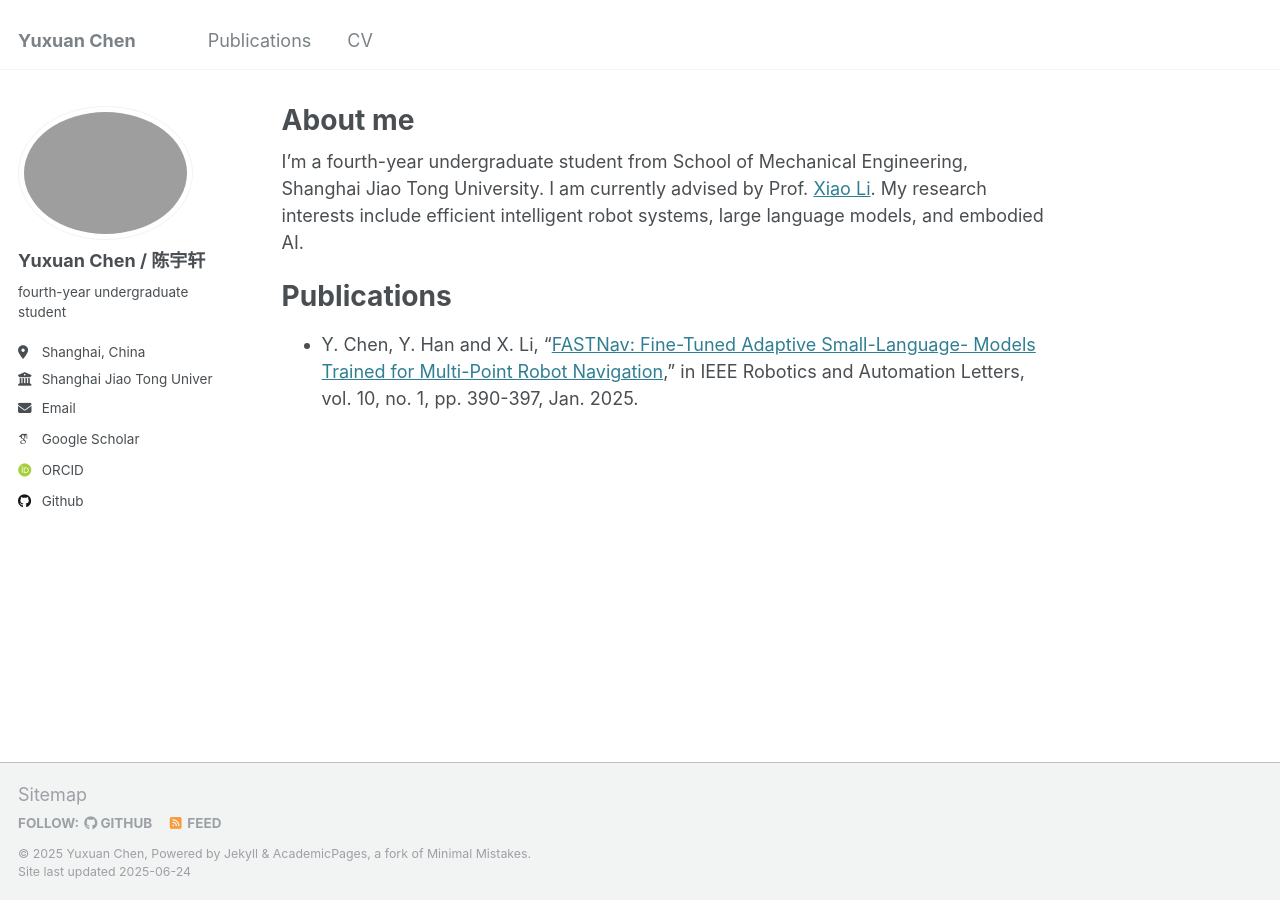
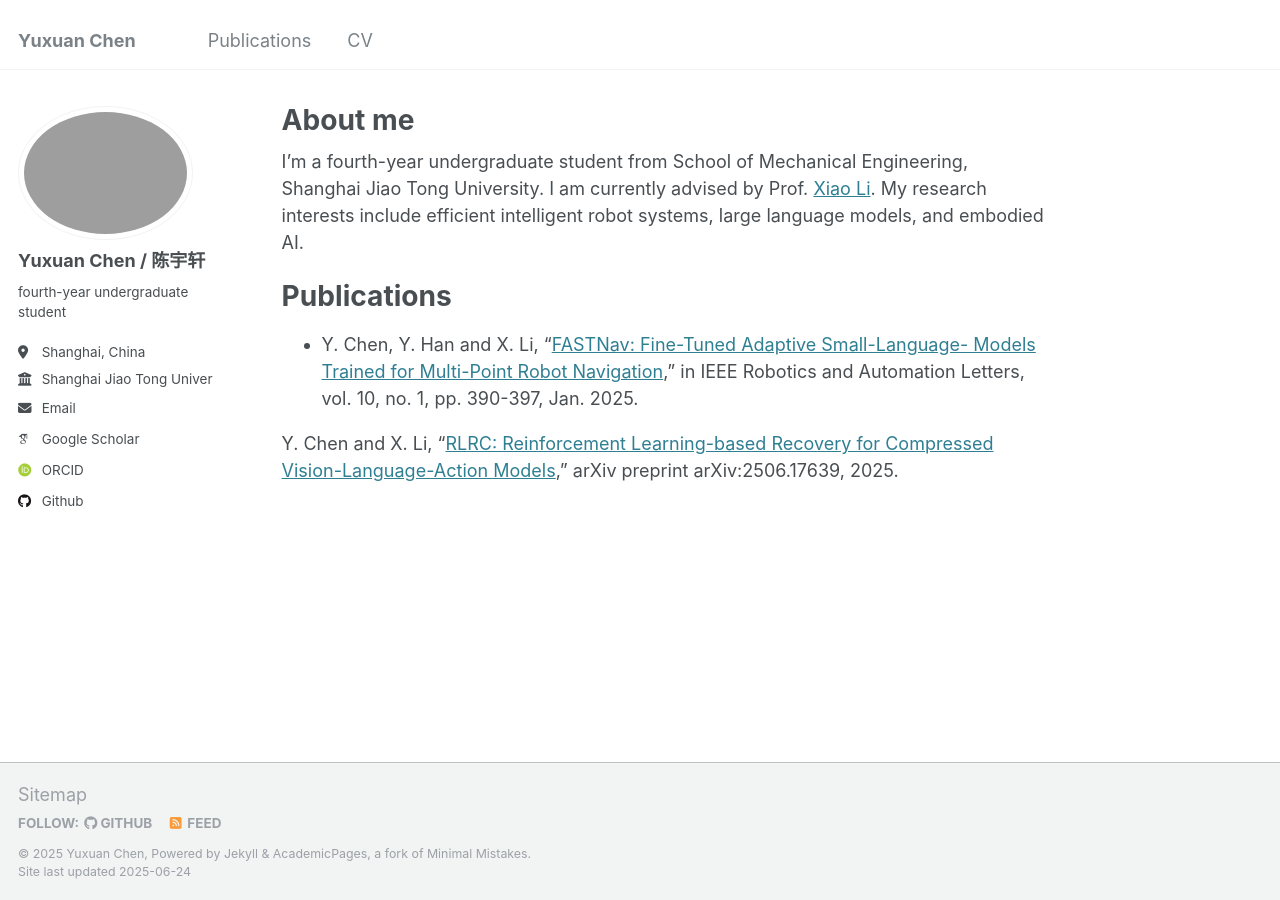
Before and after one commit to Elycyx/Elycyx.github.io, a Jekyll site: the page built from _pages/about.md, in a window 1280 px wide. Built offline with Jekyll 4.4.1, drawn with Linux system fonts in a browser that asks for light colours; some web fonts are replaced.

Commit message:
update new publication

```diff
--- a/_pages/about.md
+++ b/_pages/about.md
@@ -13,3 +13,5 @@ I'm a fourth-year undergraduate student from School of Mechanical Engineering, S
 # Publications
 
 * Y. Chen, Y. Han and X. Li, "[FASTNav: Fine-Tuned Adaptive Small-Language- Models Trained for Multi-Point Robot Navigation](https://elycyx.github.io/publications/2024-11-25-FASTNav)," in IEEE Robotics and Automation Letters, vol. 10, no. 1, pp. 390-397, Jan. 2025.
+
+Y. Chen and X. Li, "[RLRC: Reinforcement Learning-based Recovery for Compressed Vision-Language-Action Models](https://arxiv.org/abs/2506.17639)," arXiv preprint arXiv:2506.17639, 2025.
```
